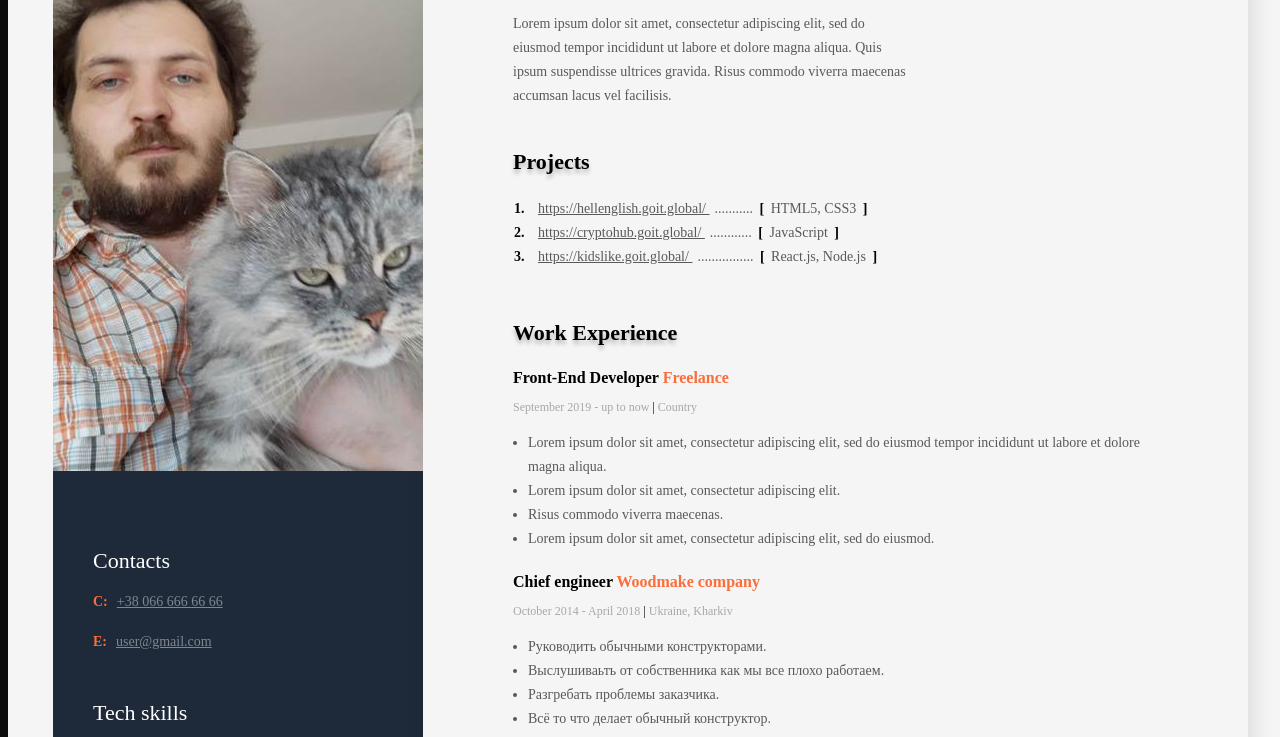
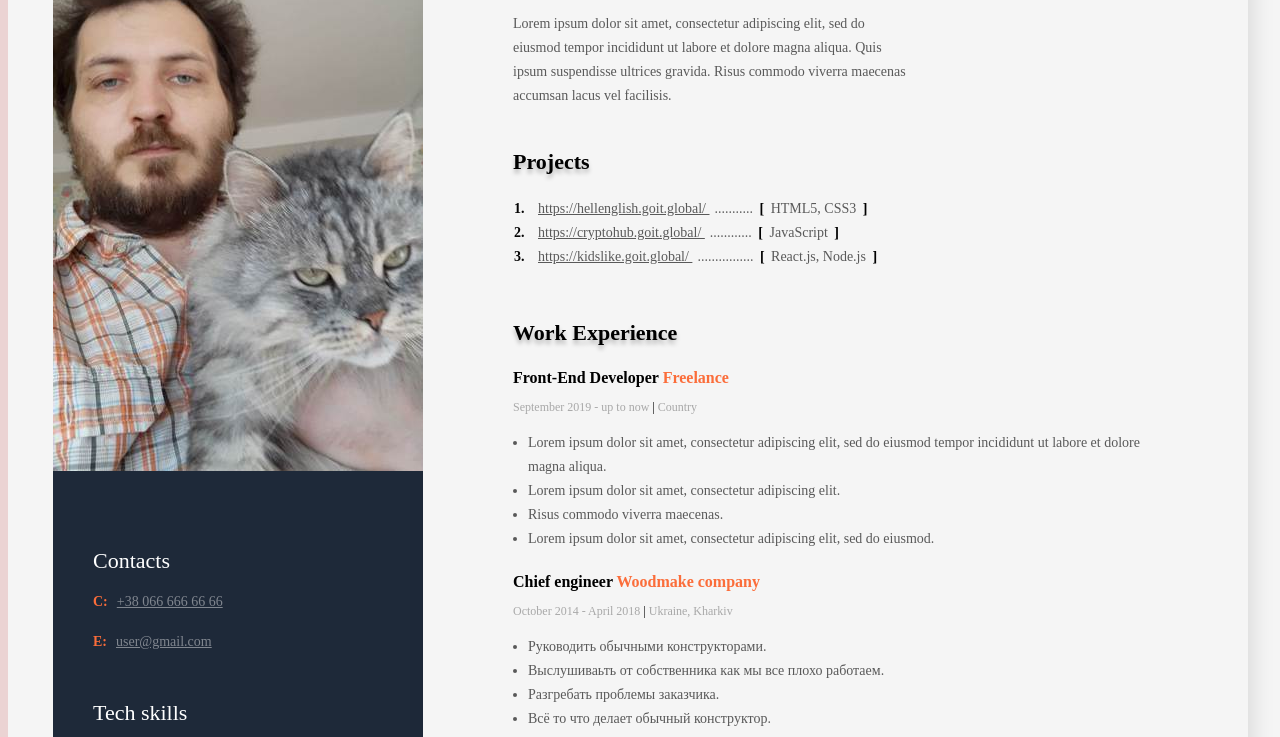
Before and after one commit to VadimVyalov/vebinar, a plain HTML site: page index.html in a window 1280 px wide. Shown: the part 275-1012 px from the top of the page. Drawn offline with Linux system fonts and the light colour scheme.

Commit message:
Update style.css

```diff
--- a/css/style.css
+++ b/css/style.css
@@ -2,7 +2,7 @@
 /* Body */
 body {
 
-    background: #0c0c0c;
+    background: #ebd3d3;
 
 }
 .ramka{
```
